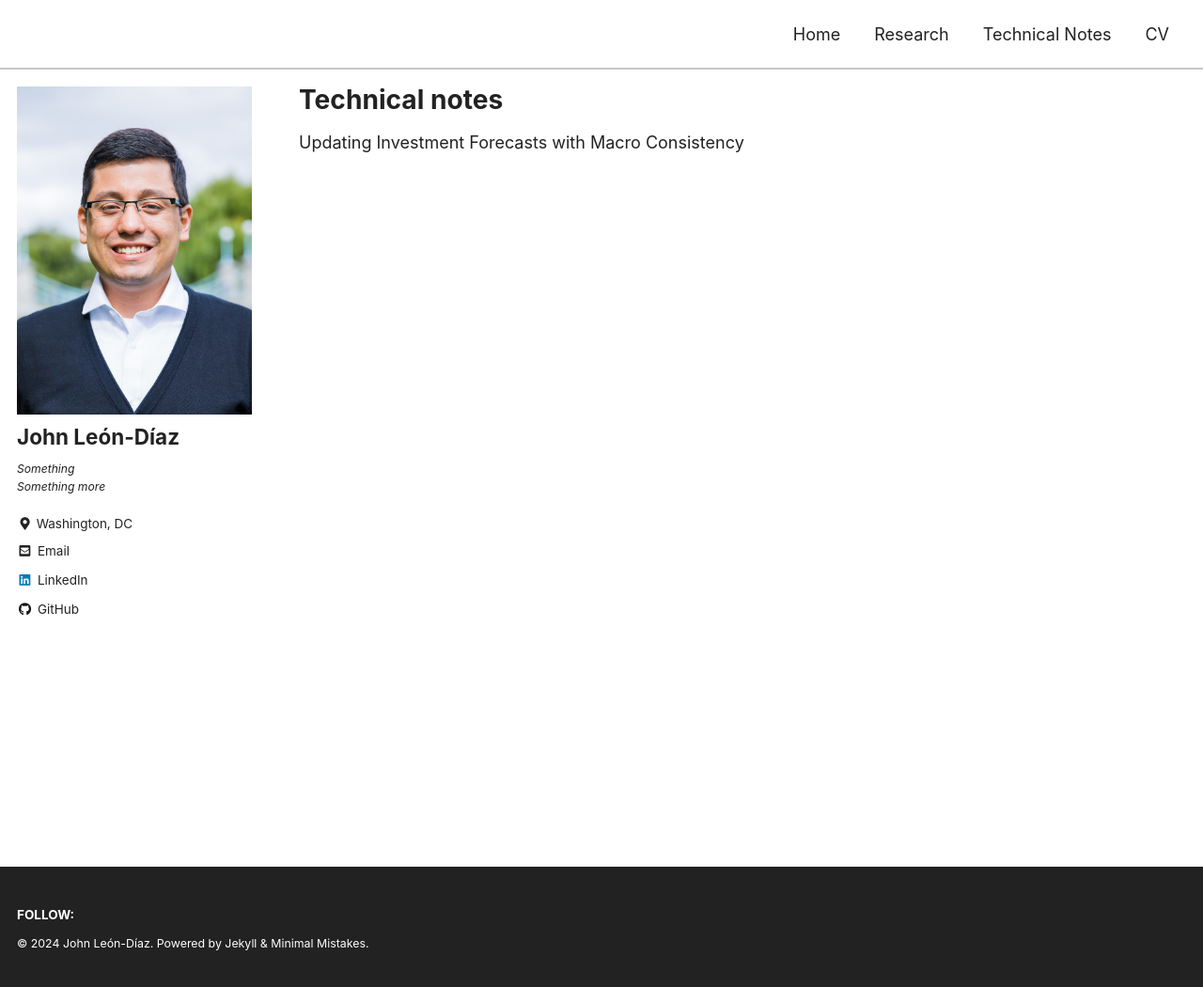
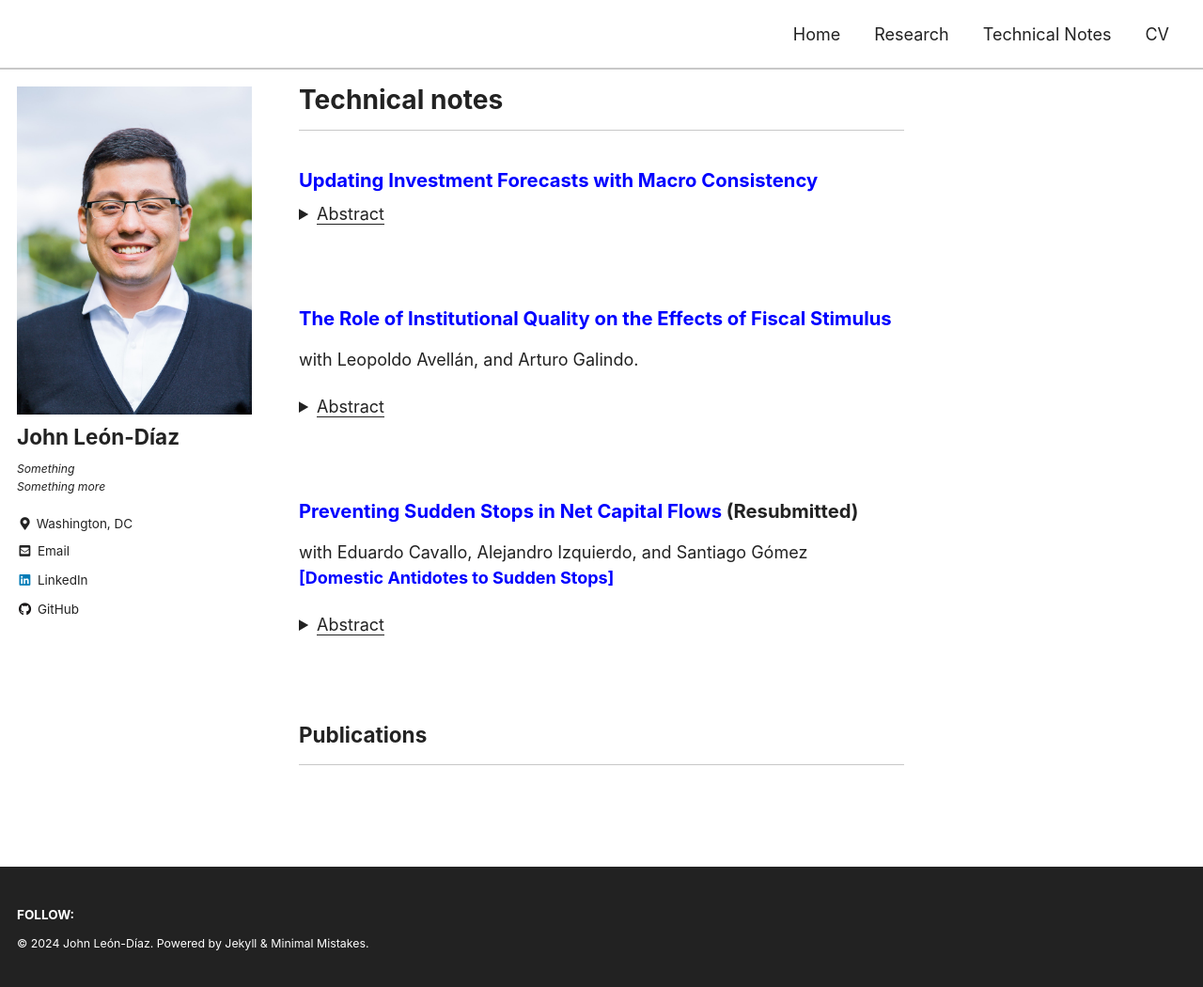
Before and after one commit to jleondia/jleondia.github.io, a Jekyll site: the page built from _pages/technical_notes.md, in a window 1280 px wide and 1050 px high. Shown: the whole window at 94% size. Built offline with Jekyll 4.4.1, drawn with Linux system fonts in a browser that asks for light colours; cached includes are drawn as plain includes.

Commit message:
Update technical_notes.md

```diff
--- a/_pages/technical_notes.md
+++ b/_pages/technical_notes.md
@@ -6,5 +6,35 @@ author_profile: true
 comments: false
 ---
 
+***
 
-Updating Investment Forecasts with Macro Consistency
+### [Updating Investment Forecasts with Macro Consistency](https://publications.iadb.org/en/updating-investment-forecasts-macro-consistency)
+
+<details>
+    <summary><u>Abstract</u></summary><p>
+ This technical note presents a model to evaluate the costs and benefits of plans to scale up public investment. It creates a theoretical framework that considers the positive effects of investment on growth and, in turn, the impact it can have on government fiscal accounts, particularly debt service. This note is accompanied by a template that implements the proposed methodology, which the author hopes will be useful for the work of country economists at the Inter-American Development Bank.
+</p>
+</details> <br>
+
+### [The Role of Institutional Quality on the Effects of Fiscal Stimulus](https://publications.iadb.org/en/the-role-of-institutional-quality-on-the-effects-of-fiscal-stimulus)
+with Leopoldo Avellán, and Arturo Galindo.
+
+<details>
+    <summary><u>Abstract</u></summary><p>
+  This paper provides evidence on the effect of fiscal stimulus on economic activity for countries with different degrees of institutional quality. For a panel of 113 countries during the period 1988-2017, we find evidence that an increment of 1% in government consumption yields a sizable, persistent and stable increase in economic activity of 0.9% in countries with higher institutional quality.
+</p>
+</details> <br>
+
+### [Preventing Sudden Stops in Net Capital Flows](https://publications.iadb.org/en/preventing-sudden-stops-in-net-capital-flows) (Resubmitted)
+with Eduardo Cavallo, Alejandro Izquierdo, and Santiago Gómez  <br>
+  [<b>[Domestic Antidotes to Sudden Stops]</b>](https://publications.iadb.org/en/domestic-antidotes-sudden-stops)
+<details>
+    <summary><u>Abstract</u></summary><p>
+  Sudden stops in net capital flows can be prevented if domestic investors either repatriate foreign-held assets or roll over their local asset holdings when foreign investors stop lending or sell off their local asset holdings. This paper presents evidence showing that domestic factors such as low levels of liability dollarization, the consistency of the monetary and exchange rate regimes, low inflation, higher growth, and a solid institutional background, explain why some countries are more successful in eliciting the behaviors that increase the probability of preventing a sudden stop following a tightening of the external borrowing constraint. Prevention is key to offsetting an external credit crunch originating in factors that are usually outside the control of borrowing countries, which can turn into costly sudden stops in net capital flows in the affected economies.
+</p>
+</details> <br>
+
+
+## Publications <!-- New line here... -->
+
+---
```
